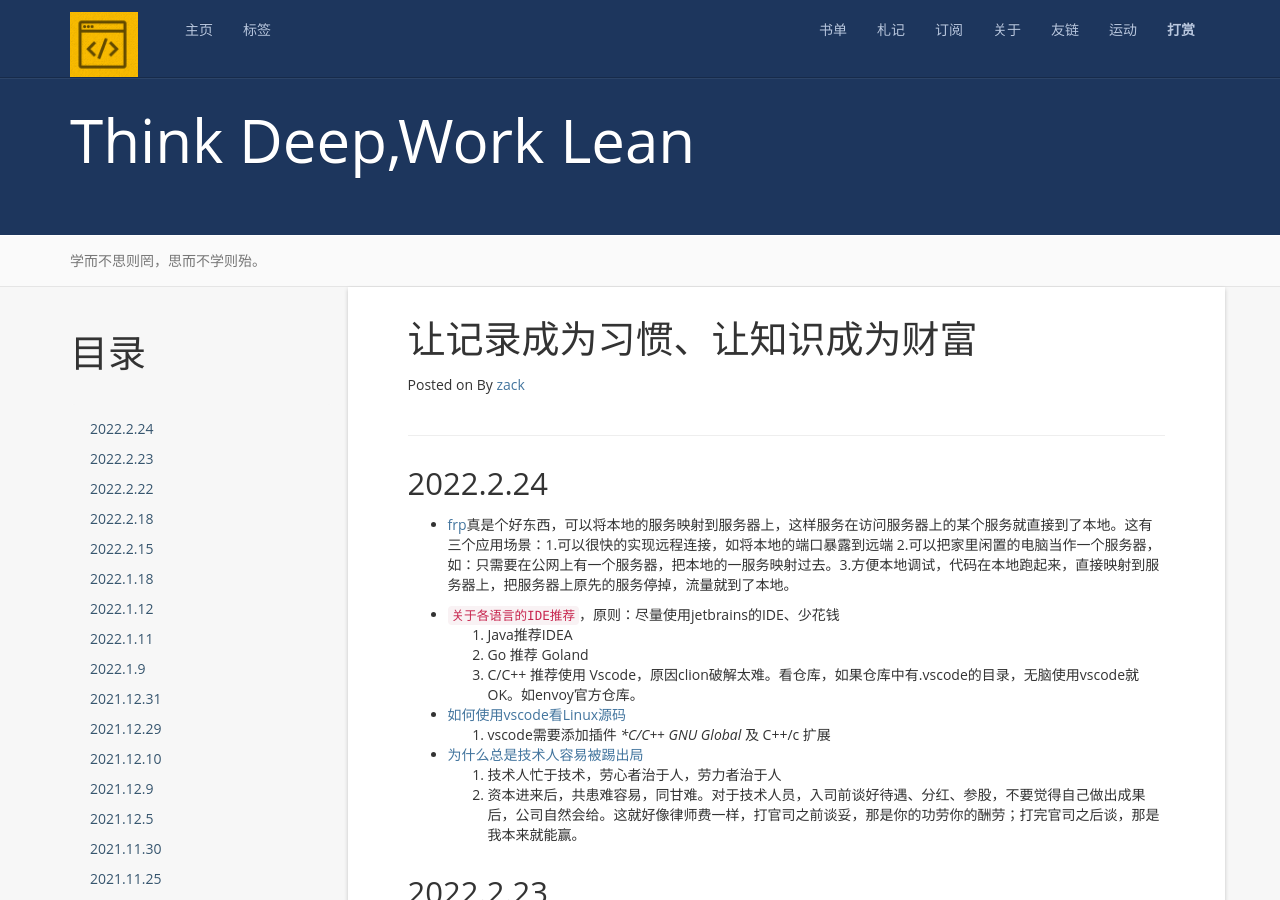
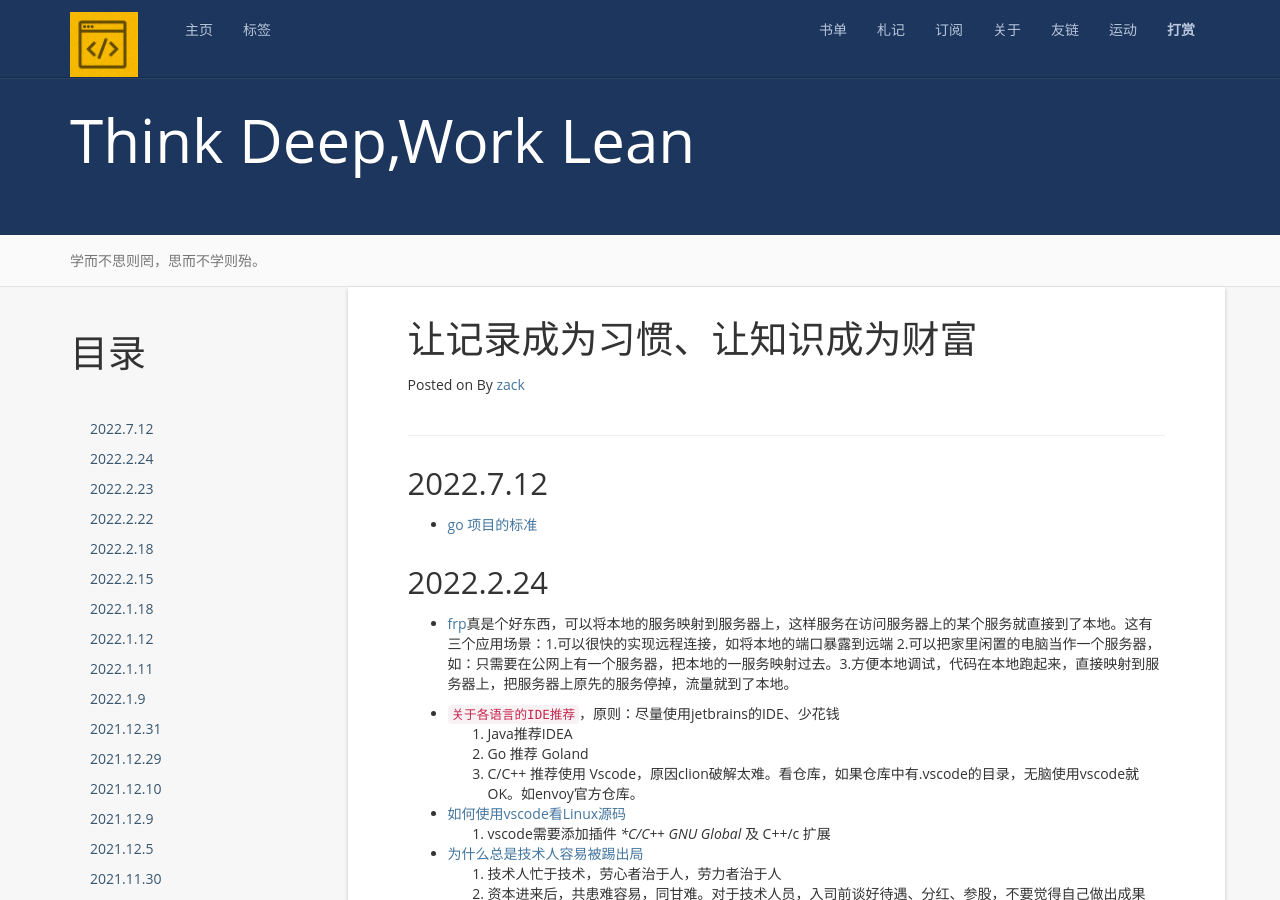
Before and after one commit to zackzhangkai/zackzhangkai.github.io, a Jekyll site: the page built from note.md, in a window 1280 px wide and 900 px high. Built offline with Jekyll 4.4.1, drawn with Linux system fonts in a browser that asks for light colours; nearby versions of some CDN libraries; a script that is not in the unit is left out; comment, search, counter and statistics services are not loaded.

Commit message:
Update note.md

```diff
--- a/note.md
+++ b/note.md
@@ -8,6 +8,12 @@
 {:toc}
 
 ------------
+
+
+2022.7.12
+-----------
++ [go 项目的标准](https://github.com/golang-standards/project-layout/blob/master/README_zh.md)
+
 
 2022.2.24
 ---------
```
